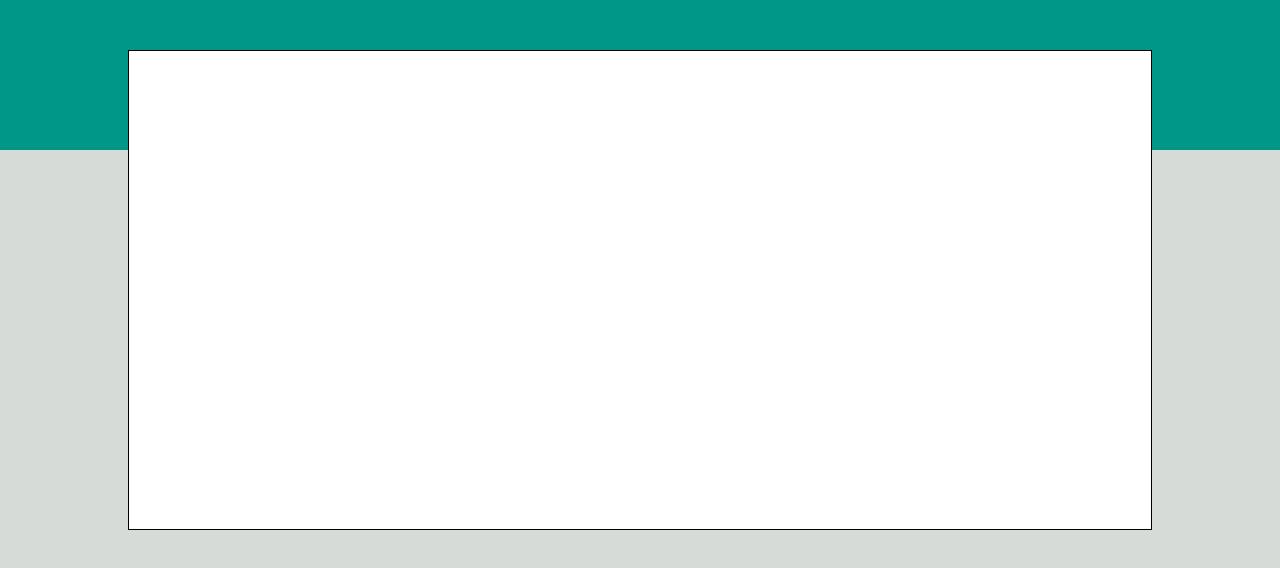
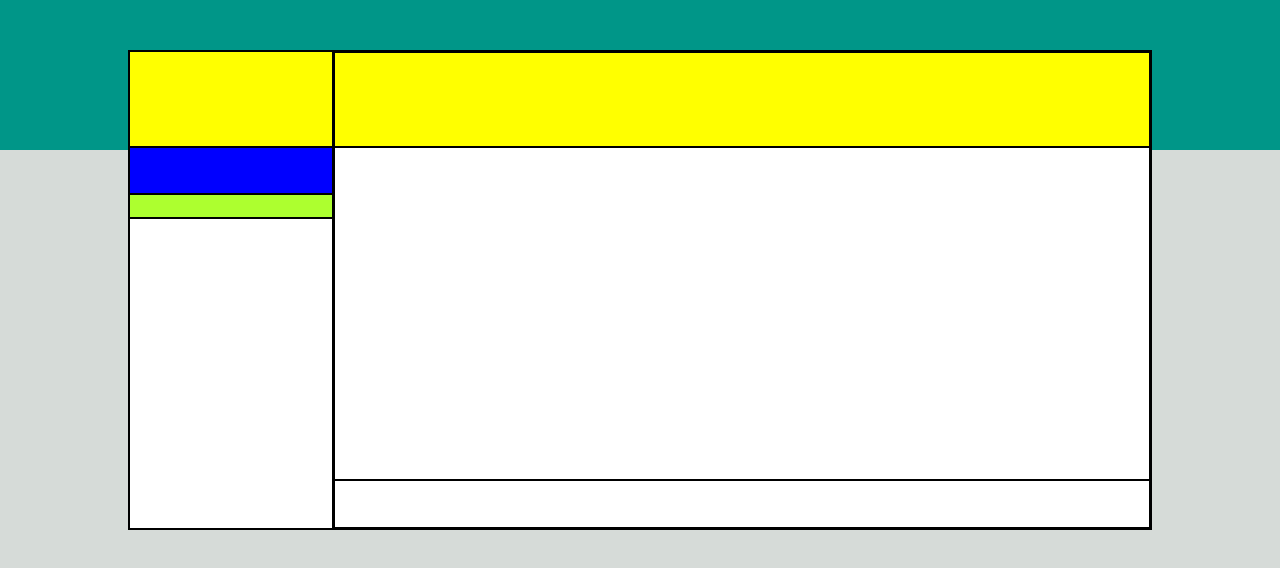
Before and after one commit to ryampeguero/html-css-boolzapp, a plain HTML site: page index.html in a window 1280 px wide. Drawn offline with Linux system fonts and the light colour scheme.

Commit message:
feat: Overall simple Layout done

```diff
--- a/css/responsive.css
+++ b/css/responsive.css
@@ -1 +1,26 @@
 /* DESKTOP FIRST */
+
+@media screen and (max-width: 992px) {
+    .header {
+        height: 0;
+    }
+
+    .container {
+        position: static;
+        margin: 0;
+        width: 100vw;
+        height: 100vh;
+    }
+
+}
+
+@media screen and (max-width: 768px) {
+    .col-scroll {
+        visibility: hidden;
+        width: 0%;
+    }
+
+    .col-main {
+        width: 100%;
+    }
+}
--- a/css/style.css
+++ b/css/style.css
@@ -18,14 +18,30 @@ body {
     position: relative;
     top: -100px;
     left: 0;
+
+    z-index: 9999;
+    /* debug */
+    border: 1px solid black;
+}
+.col {
+    width: 100%;
     /* debug */
     border: 1px solid black;
 }
 
+
 /* FLEX SETTINGS */
 .flex {
     display: flex;
+}
 
+.flex-column {
+    display: flex;
+    flex-direction: column;
+}
+
+.wrap {
+    flex-wrap: wrap;
 }
 
 /* Background colors */
@@ -37,6 +53,54 @@ body {
 .header {
     background-color: #009688;
     height: 150px;
+    max-height: 30vh;
 }
 
 /* MAIN */
+.col-scroll {
+    width: 20%;
+    height: 100%;
+    /* debug */
+    /* border: 1px solid black; */
+}
+
+.col-main {
+    width: 80%;
+    height: 100%;
+    /* debug */
+    border: 1px solid black;
+}
+
+/* Minor Cols */
+.top-section {
+    height: 20%;
+    /* debug */
+    border: 1px solid black;
+    background-color: yellow;
+}
+
+.notif-section {
+    height: 10%;
+    /* debug */
+    background-color: blue;
+}
+
+.search-section {
+    height: 5%;
+    /* debug */
+    background-color: greenyellow;
+}
+
+.main-section {
+    height: 65%;
+    /* flex-grow: 1; */
+}
+
+/* Message Area */
+.text-section {
+    height: 70%;
+}
+
+.type-section {
+    height: 10%;
+}
--- a/index.html
+++ b/index.html
@@ -21,7 +21,50 @@
     <main class="main">
         <div class="container bg-white flex">
             <!-- Scroll Section -->
+            <div class="col-scroll flex wrap">
+                <!-- Top -->
+                <div class="top-section col">
+
+                </div>
+                <!-- /Top -->
+
+                <!-- Notifications -->
+                <div class="notif-section col">
+
+                </div>
+                <!-- /Notifications -->
+
+                <!-- Search -->
+                <div class="search-section col">
+
+                </div>
+                <!-- /Search -->
+                <!-- Main -->
+                <div class="main-section col">
+
+                </div>
+                <!-- /Main -->
+            </div>
             <!-- /Scroll Section -->
+
+            <!-- Main WebApp Section -->
+            <div class="col-main flex wrap">
+                 <!-- Top -->
+                 <header class="top-section col">
+
+                 </header>
+                 <!-- /Top -->
+                 <!-- Main -->
+                <div class="text-section col">
+
+                </div>
+                <!-- /Main -->
+
+                <!-- Bottom -->
+                <div class="type-section col"></div>
+                <!-- /Bottom -->
+            </div>
+            <!-- /Main WebApp Section -->
         </div>
     </main>
     <!-- /MAIN -->
```
